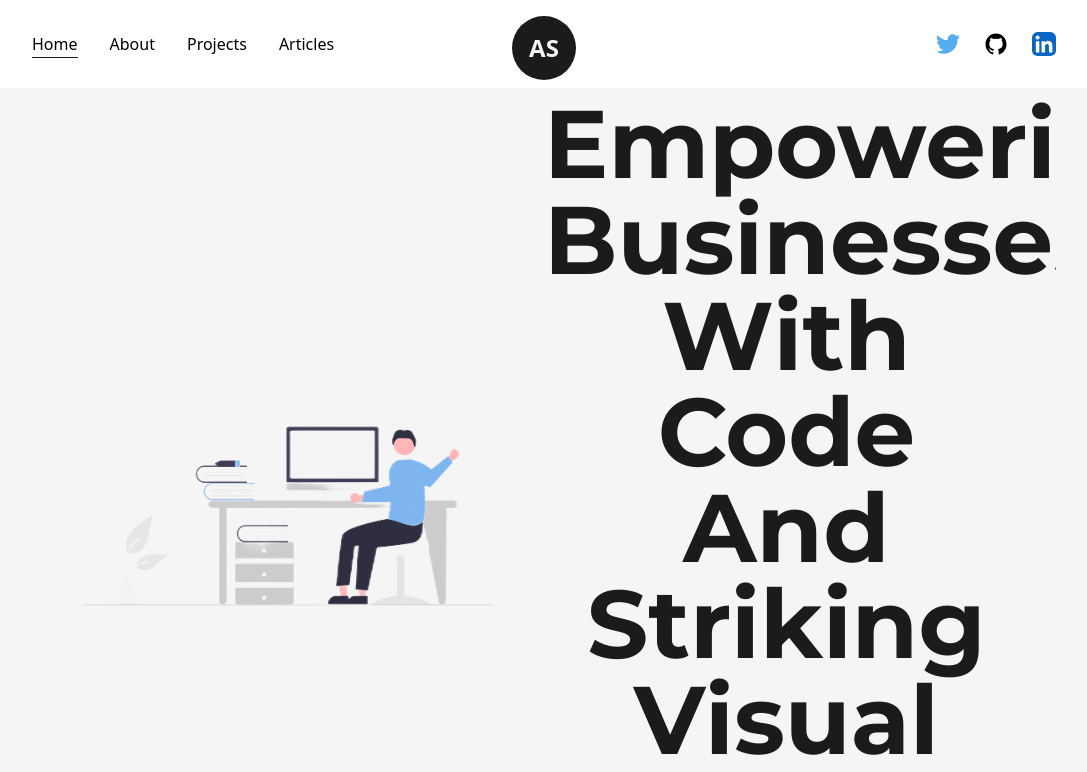
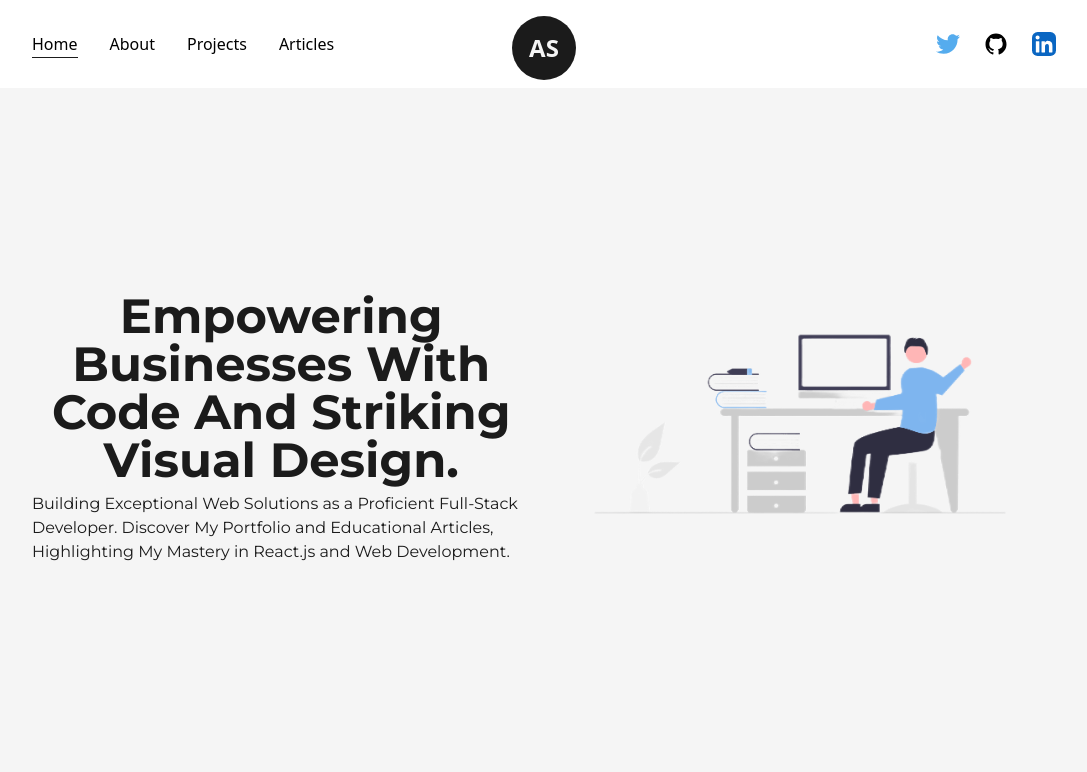
Before and after one commit to dotarjun/Portfolio, a Next.js app: page / in a window 1280 px wide. Shown: the top 772 px of the page, without its empty margins (96-1183 px from the left). Built offline with nearby package versions, Linux system fonts and the light colour scheme.

Commit message:
💄 style(index.js): adjust layout and font size of AnimatedText component 🚀 perf(index.js): improve user experience by rearranging content on the page

```diff
--- a/src/pages/index.js
+++ b/src/pages/index.js
@@ -14,16 +14,19 @@ export default function Home() {
       <main className="flex items-center text-dark w-full min-h-screen">
         <Layout className="pt-0">
           <div className="flex items-center justify-between w-full">
-            <div className="w-1/2">
-              <Image src={avatarPic} alt="Avatar" className="w-full h-auto" />
-            </div>
-            <div className="w-1/2">
-              <AnimatedText text="Empowering Businesses with Code and Striking Visual Design." />
+            <div className="w-1/2 flex flex-col items-center self-center">
+              <AnimatedText
+                text="Empowering Businesses with Code and Striking Visual Design."
+                className="!text-5xl"
+              />
               <p>
                 Building Exceptional Web Solutions as a Proficient Full-Stack
                 Developer. Discover My Portfolio and Educational Articles,
                 Highlighting My Mastery in React.js and Web Development.
               </p>
+            </div>
+            <div className="w-1/2">
+              <Image src={avatarPic} alt="Avatar" className="w-full h-auto" />
             </div>
           </div>
         </Layout>
```
